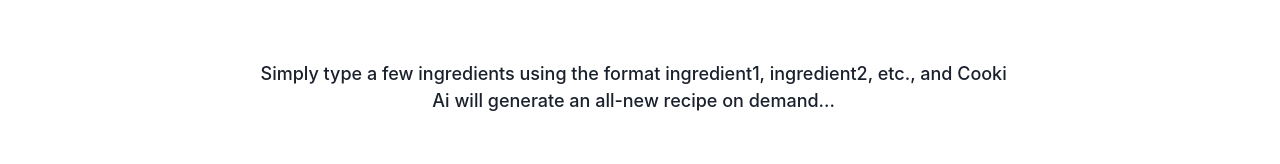
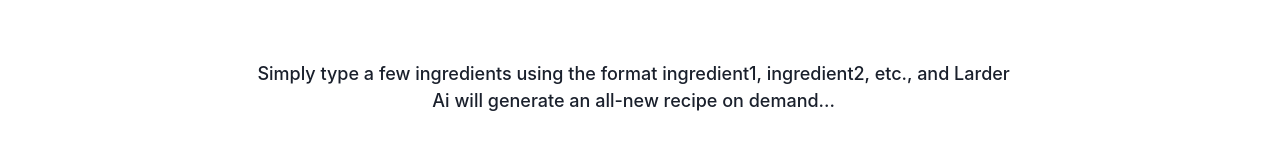
Before and after one commit to michaelphillips4/LarderAi, a React (Vite) app: page / in a window 1280 px wide. Shown: the part 170-334 px from the top of the page. Built offline with nearby package versions, Linux system fonts and the light colour scheme; no server answers; what @aws-amplify/ui-react, aws-amplify would draw is missing.

Commit message:
rename and readme

```diff
--- a/index.html
+++ b/index.html
@@ -4,7 +4,7 @@
     <meta charset="UTF-8" />
     <link rel="icon" type="image/svg+xml" href="/vite.svg" />
     <meta name="viewport" content="width=device-width, initial-scale=1.0" />
-    <title>CookiAi</title>
+    <title>Larder Ai</title>
   </head>
   <body>
     <div id="root"></div>
--- a/src/App.tsx
+++ b/src/App.tsx
@@ -52,7 +52,7 @@
         </h1>
         <p className="description">
           Simply type a few ingredients using the format ingredient1,
-          ingredient2, etc., and Cooki Ai will generate an all-new recipe on
+          ingredient2, etc., and Larder Ai will generate an all-new recipe on
           demand...
         </p>
       </div>
```
Also changed, not shown: 1 other file (tests, documents, lock files or other folders).
